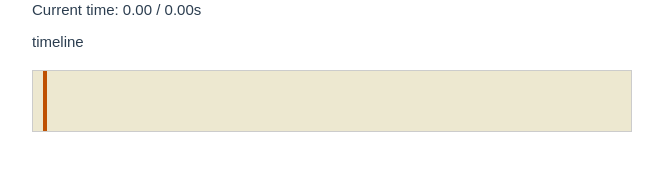
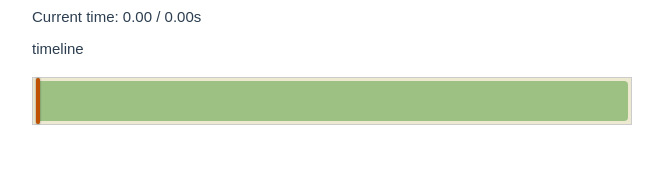
Before and after one commit to WilliamTuominiemi/Vustu, a Vue app: page / in a window 1280 px wide. Shown: the part 522-692 px from the top of the page, without its empty margins (308-972 px from the left). Built offline with nearby package versions, Linux system fonts and the light colour scheme; the HTML template or start-up script is replaced by a standard one.

Commit message:
video on timeline

```diff
--- a/src/components/Editor/TimelineEditor.vue
+++ b/src/components/Editor/TimelineEditor.vue
@@ -21,6 +21,7 @@ export default {
       class="progress-indicator"
       :style="{ left: (currentTime / videoLength) * 100 + '%' }"
     ></div>
+    <div class="timeline-video"></div>
   </div>
 </template>
 
@@ -28,7 +29,7 @@ export default {
 .timeline-editor {
   position: relative;
   border: 1px solid #ccc;
-  padding: 10px;
+  padding: 3px;
   height: 40px;
   margin-top: 20px;
   background-color: #ede8d0;
@@ -41,5 +42,14 @@ export default {
   width: 4px;
   background: #be5103;
   transition: left 0.1s linear;
+  border-radius: 2px;
+  box-shadow: 0 0 2px rgba(0, 0, 0, 0.5);
+}
+
+.timeline-video {
+  width: 100%;
+  height: 100%;
+  background-color: #9dc183;
+  border-radius: 4px;
 }
 </style>
```
